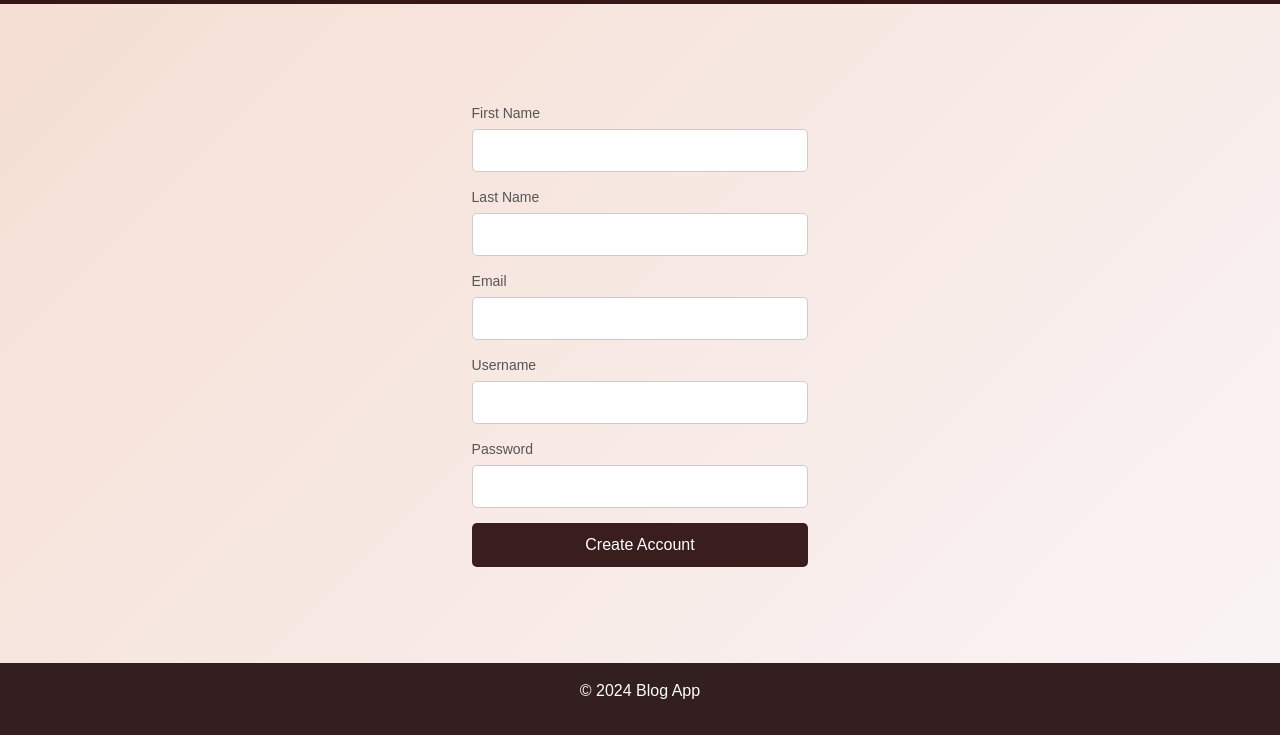
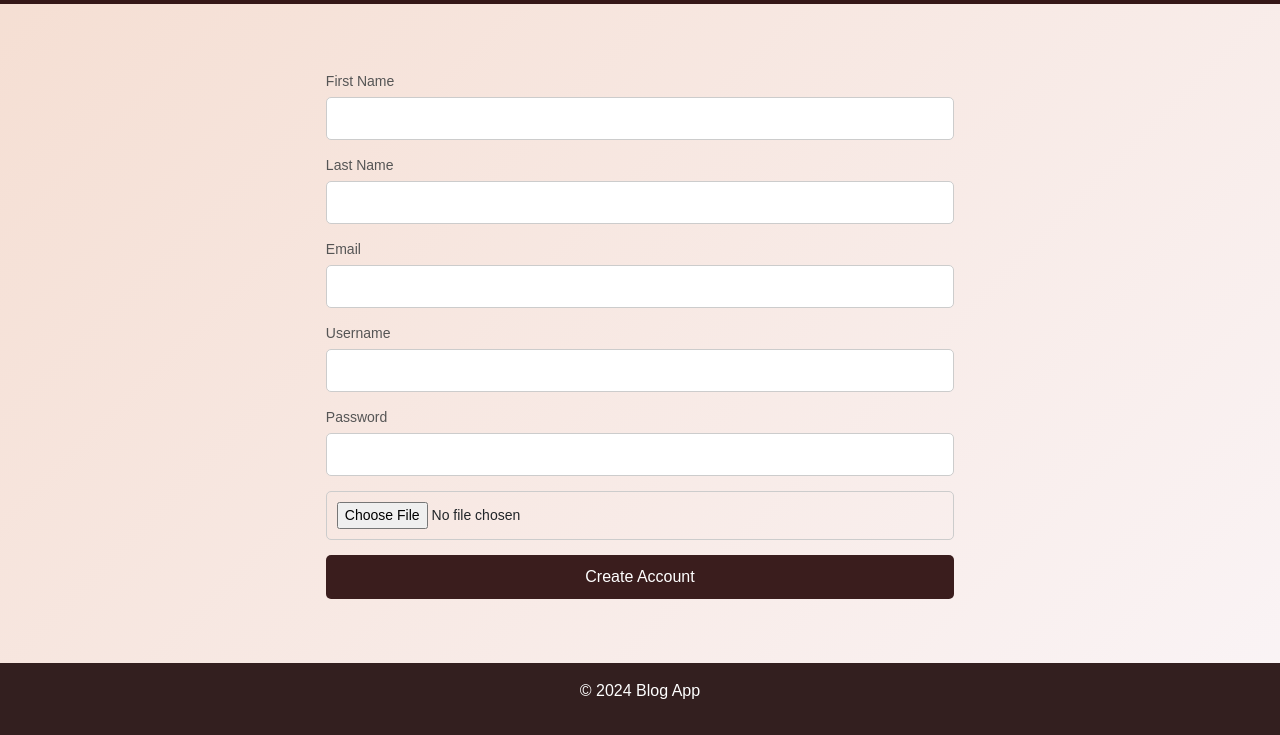
Before and after one commit to Lilit8918/blog-post-Lili, a plain HTML site: page create-user.html in a window 1280 px wide. Shown: the part 65-800 px from the top of the page. Drawn offline with nearby package versions, Linux system fonts and the light colour scheme.

Commit message:
Update create-user.html

```diff
--- a/create-user.html
+++ b/create-user.html
@@ -31,7 +31,7 @@
 
     <label for="password">Password</label>
     <input type="password" id="password" name="password" required>
-    <!-- <input type="file" id="image-upload"> -->
+    <input type="file" id="image-upload">
     <button type="submit" id="submit">Create Account</button>
   </form>
   <footer class="footer  text-center py-3">
```
